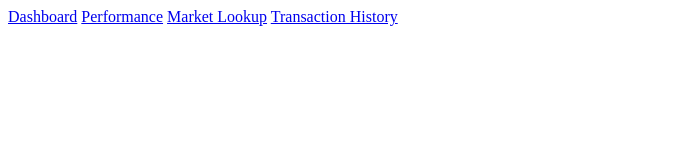
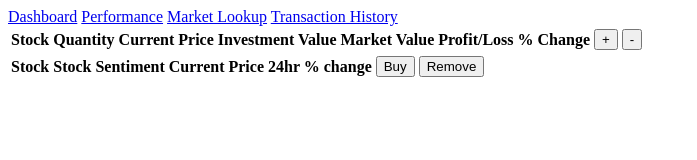
Before and after one commit to kprajval/Milkyway-pm, a website: page src/main/resources/templates/Performance.html in a window 1280 px wide. Shown: the whole page, without its empty margins (0-697 px from the left). Drawn offline with Linux system fonts and the light colour scheme.

Commit message:
Performance.html skeletal completed and commited

```diff
--- a/src/main/resources/templates/Performance.html
+++ b/src/main/resources/templates/Performance.html
@@ -12,5 +12,38 @@
         <a href="/market-lookup">Market Lookup</a>
         <a href="/transaction-history">Transaction History</a>
     </nav>
+
+    <div class="holding data">
+        <table>
+            <tr>
+                <th>Stock</th>
+                <th>Quantity</th>
+                <th>Current Price</th>
+                <th>Investment Value</th>
+                <th>Market Value</th>
+                <th>Profit/Loss</th>
+                <th>% Change</th>
+                <th>
+                    <button>+</button>
+                    <button>-</button>
+                </th>
+            </tr>
+        </table>
+    </div>
+
+    <div class="watchlist">
+        <table>
+            <tr>
+                <th>Stock</th>
+                <th>Stock Sentiment</th>
+                <th>Current Price</th>
+                <th>24hr % change</th>
+                <th>
+                    <button>Buy</button>
+                    <button>Remove</button>
+                </th>
+            </tr>
+        </table>
+    </div>
 </body>
 </html>
```
